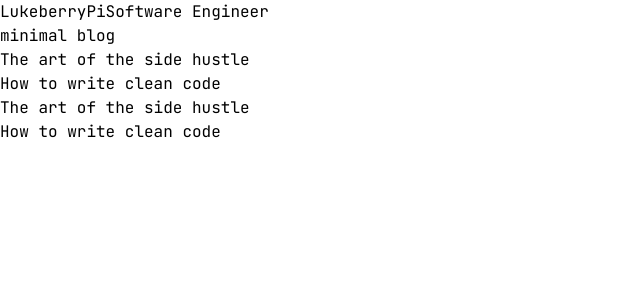
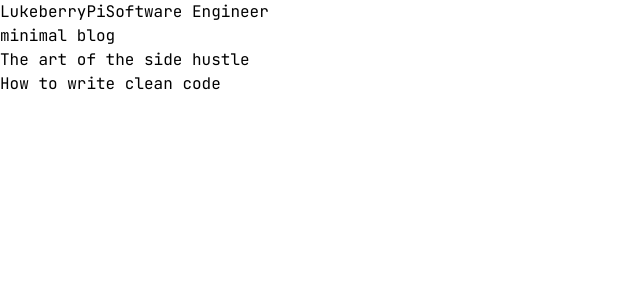
Before and after one commit to joaogabrielfjob/blog, a Next.js app: page / in a window 1280 px wide. Shown: the top 300 px of the page, without its empty margins (0-640 px from the left). Built offline with nearby package versions, Linux system fonts and the light colour scheme.

Commit message:
refactor

```diff
--- a/src/app/[slug]/page.tsx
+++ b/src/app/[slug]/page.tsx
@@ -1,6 +1,6 @@
 import { getArticleData } from "@/src/lib/articles";
 
-export default async function Article({
+export default async function ArticlePage({
   params,
 }: {
   params: { slug: string };
--- a/src/app/layout.tsx
+++ b/src/app/layout.tsx
@@ -1,5 +1,5 @@
 import type { Metadata } from "next";
-import { Cormorant_Garamond, JetBrains_Mono, Poppins } from "next/font/google";
+import { JetBrains_Mono } from "next/font/google";
 import "./globals.css";
 import Link from "next/link";
 
@@ -29,7 +29,7 @@ export default function RootLayout({
             </Link>
           </nav>
         </header>
-        <main className="max-w-prose mx-auto">{children}</main>
+        <main>{children}</main>
       </body>
     </html>
   );
--- a/src/app/page.tsx
+++ b/src/app/page.tsx
@@ -8,10 +8,7 @@ export default function HomePage() {
     <div>
       <h1>minimal blog</h1>
       <section>
-        {articles !== null &&
-          Object.keys(articles).map((article) => (
-            <ArticleItemList articles={articles} key={article} />
-          ))}
+        <ArticleItemList articles={articles} />
       </section>
     </div>
   );
--- a/tailwind.config.ts
+++ b/tailwind.config.ts
@@ -9,4 +9,5 @@ const config: Config = {
   theme: {},
   plugins: [],
 };
+
 export default config;
```
